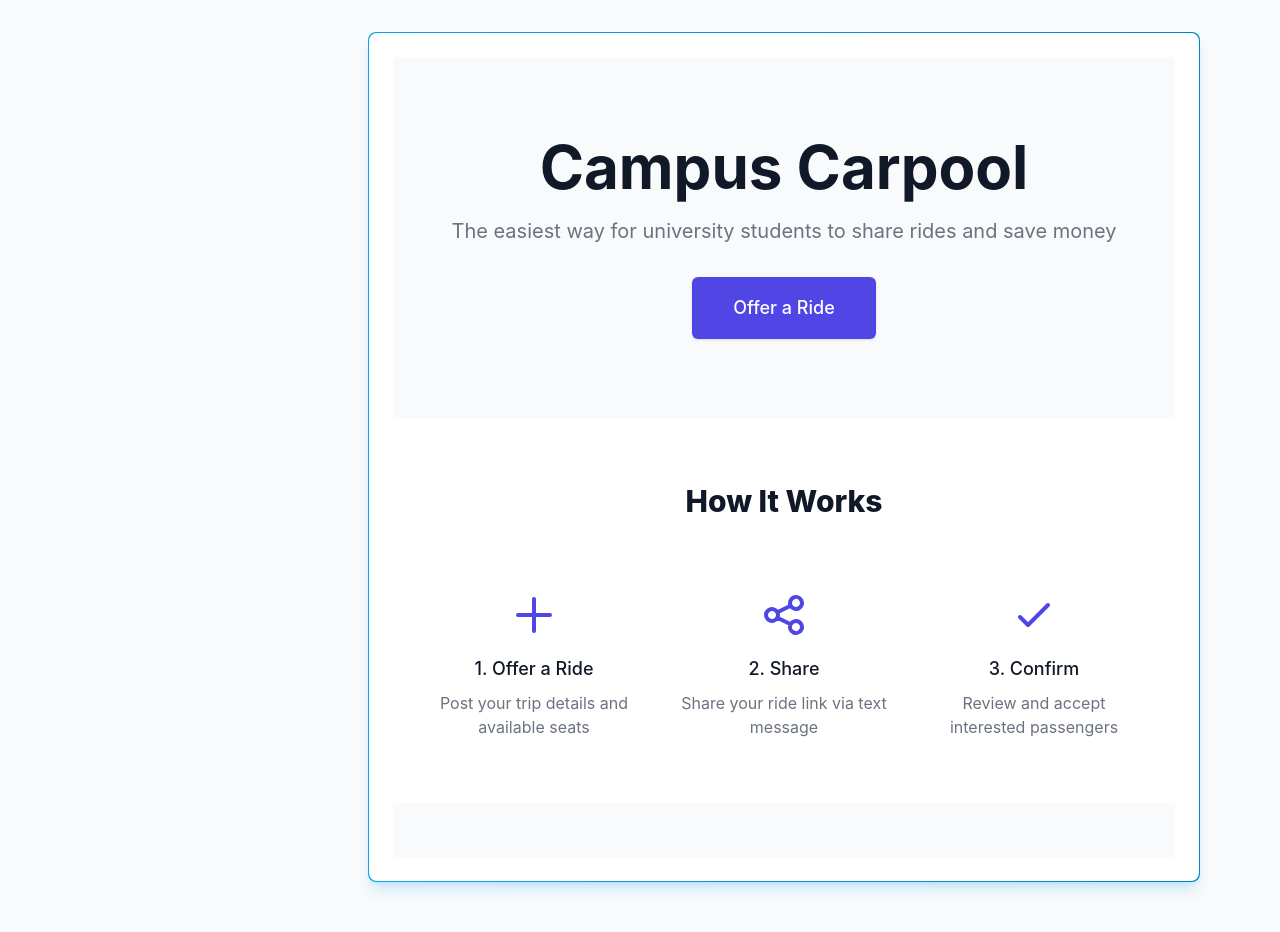
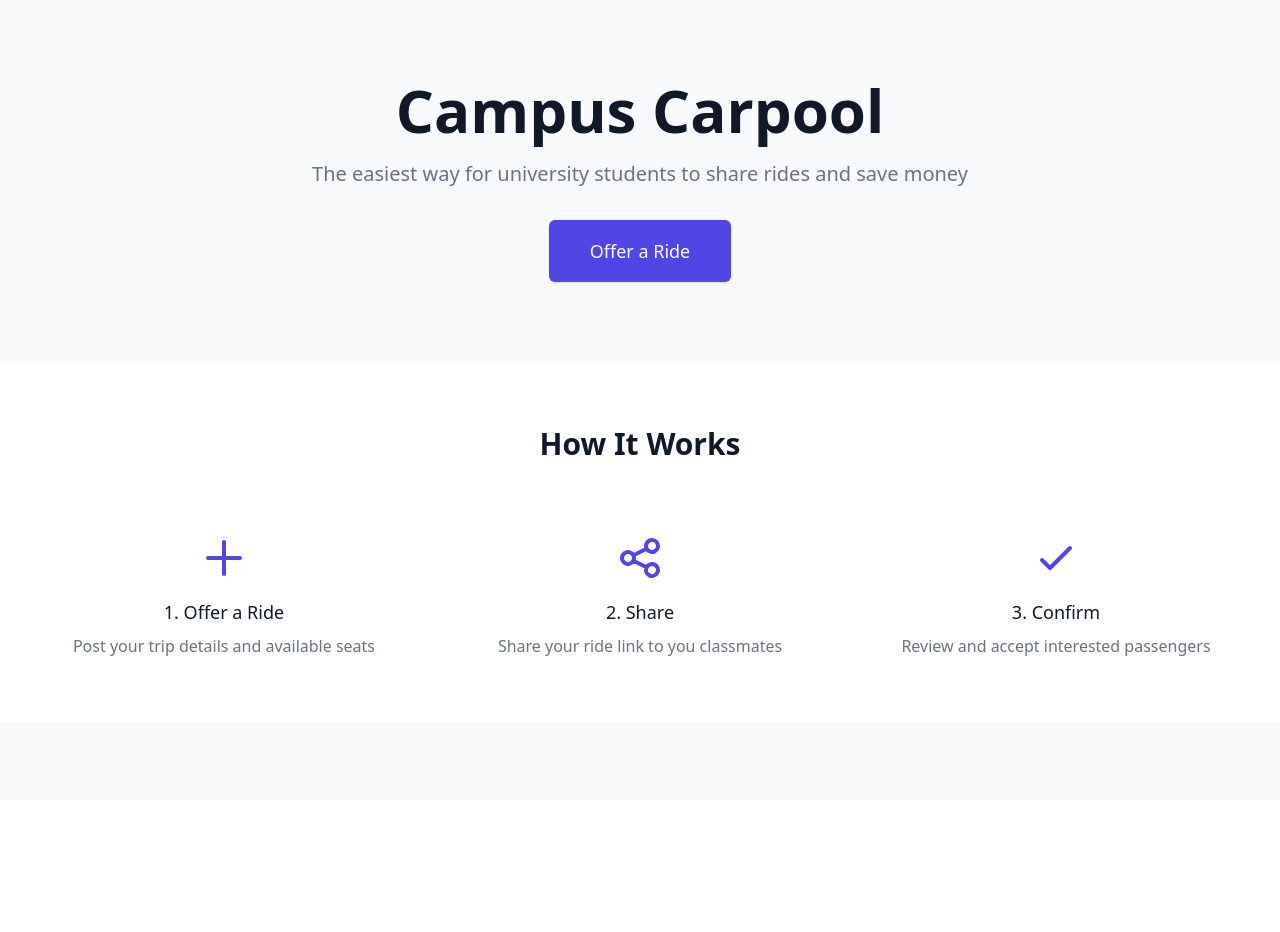
Before and after one commit to jjhliu2001/app-directory, a Next.js app: page / in a window 1280 px wide. Shown: the top 932 px of the page. After the commit the page ends 800 px from the top, so only its background shows below. Built offline with nearby package versions, Linux system fonts and the light colour scheme.

Commit message:
Update landing page content

```diff
--- a/app/layout.tsx
+++ b/app/layout.tsx
@@ -1,6 +1,5 @@
 import { Metadata } from 'next'
 import '@/app/globals.css'
-import { Providers } from './providers'
 
 // TODO - Jen
 export const metadata: Metadata = {
@@ -31,18 +30,8 @@ export default function RootLayout({
   children: React.ReactNode
 }) {
   return (
-    <html lang="en" className="[color-scheme:light] dark:[color-scheme:dark]">
-      <body className="overflow-y-scroll bg-gray-50 pb-36 dark:bg-gray-900">
-        <div className="lg:pl-72">
-          <div className="mx-auto max-w-4xl space-y-8 px-2 pt-20 lg:px-8 lg:py-8">
-            <div className="rounded-lg bg-gradient-to-r from-primary-500 to-primary-600 p-px shadow-lg shadow-primary-500/20">
-              <div className="rounded-lg bg-white p-3.5 dark:bg-gray-800 lg:p-6">
-                <Providers>{children}</Providers>
-              </div>
-            </div>
-          </div>
-        </div>
-      </body>
+    <html lang="en">
+      <body>{children}</body>
     </html>
   )
 }
--- a/app/page.tsx
+++ b/app/page.tsx
@@ -79,7 +79,7 @@ export default function Page() {
                   2. Share
                 </div>
                 <div className="mt-2 text-base text-gray-500">
-                  Share your ride link via text message
+                  Share your ride link to you classmates
                 </div>
               </div>
               <div className="pt-6">
--- a/app/providers.tsx
+++ /dev/null
@@ -1,7 +0,0 @@
-'use client'
-
-import { ChakraProvider } from '@chakra-ui/react'
-
-export function Providers({ children }: { children: React.ReactNode }) {
-  return <ChakraProvider>{children}</ChakraProvider>
-}
```
